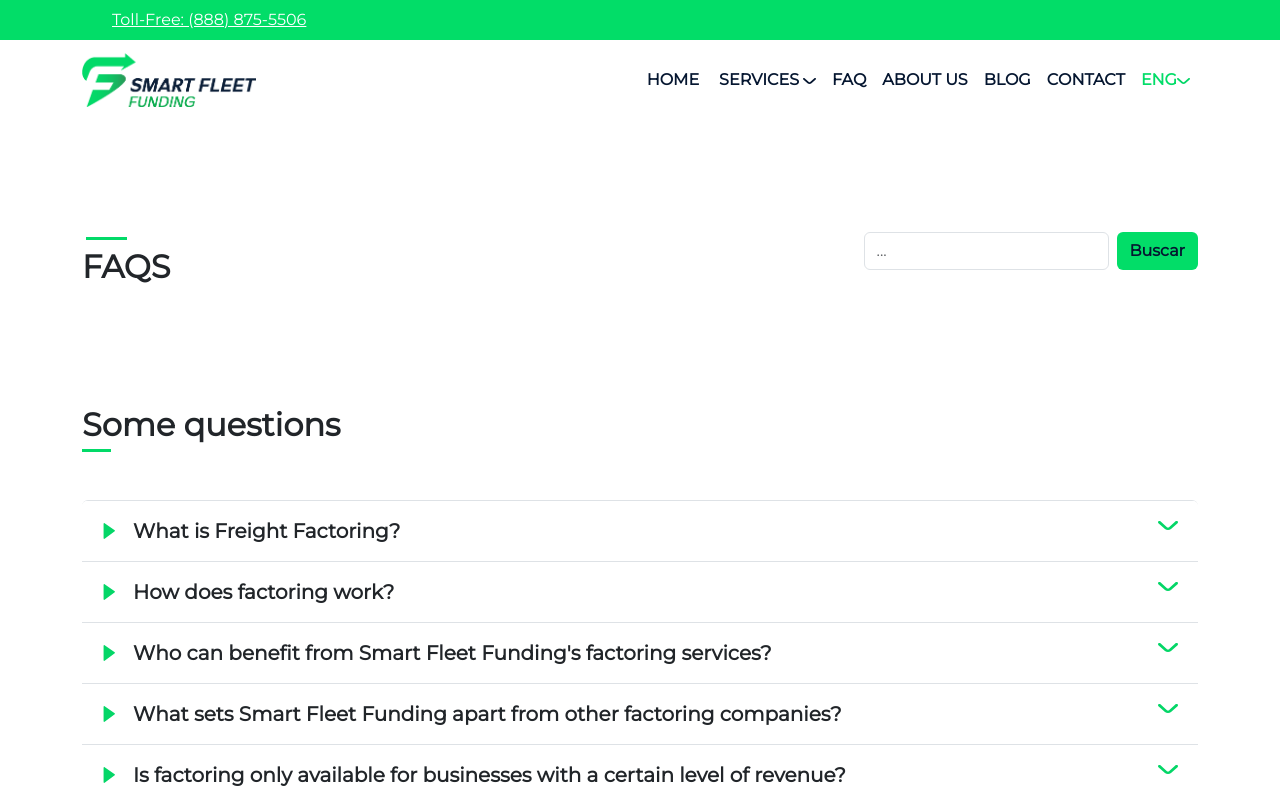
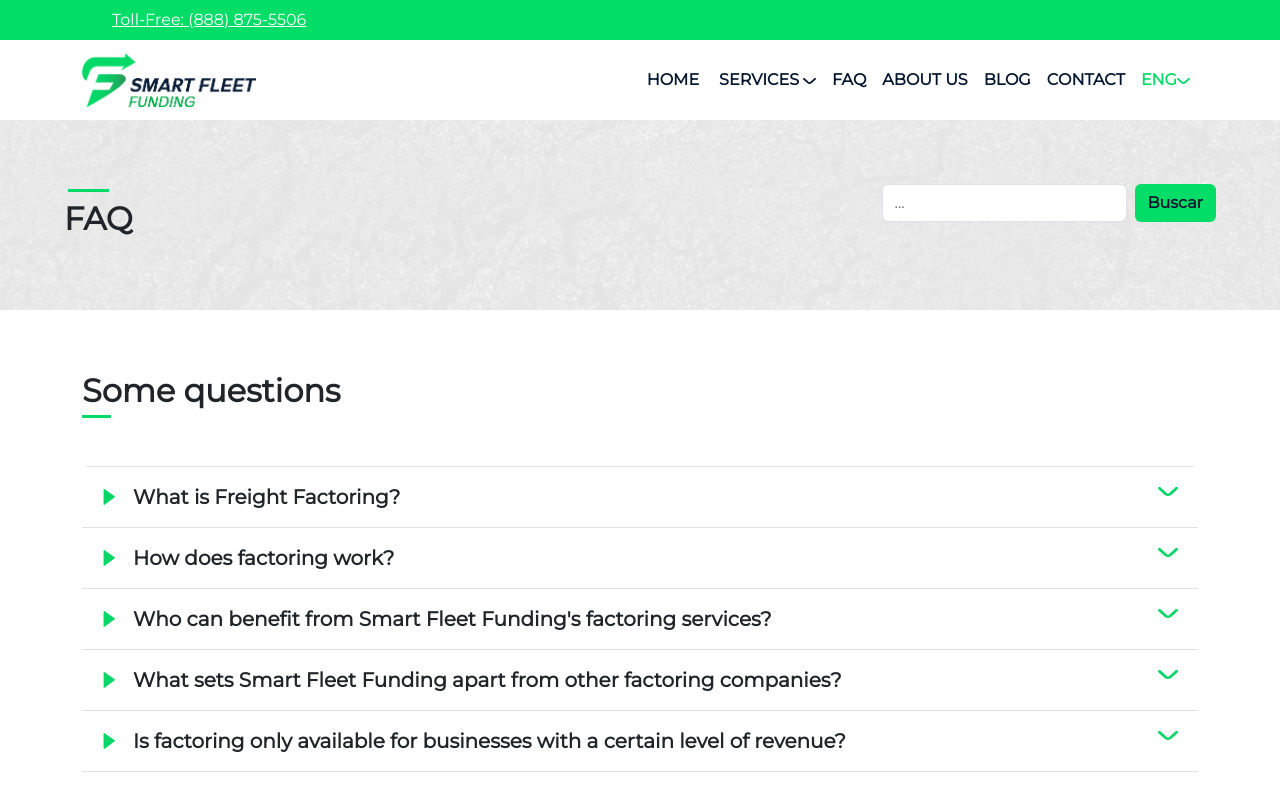
Before and after one commit to Rizwan884/smartfleetfunding-website, a Next.js app: page /faqs in a window 1280 px wide. Shown: the top 790 px of the page. Built offline with nearby package versions, Linux system fonts and the light colour scheme.

Commit message:
Faqs Section

```diff
--- a/src/app/faqs/page.tsx
+++ b/src/app/faqs/page.tsx
@@ -8,7 +8,7 @@ import Footer from "../../components/footer";
 import SectionAccordion from "@/components/section-accordion";
 import Search from "@/components/search";
 
-export default function Instapay() {
+export default function Faqs() {
   const accordionInstaItems = [
     {
       title: "What is Freight Factoring?",
--- a/src/app/freight-broker-program/page.tsx
+++ b/src/app/freight-broker-program/page.tsx
@@ -11,7 +11,7 @@ import Provides from "@/components/provide";
 import HelpYou from "@/components/help-you";
 import SectionForm from "../../components/form";
 
-export default function fullFact() {
+export default function Freight() {
   const title = (
     <p>
       Freight <strong>Broker Program</strong>
--- a/src/app/styles/globals.css
+++ b/src/app/styles/globals.css
@@ -82,6 +82,10 @@ body{
   margin: 5rem !important;
 }
 
+.p-4rem{
+  padding: 4rem !important;
+}
+
 .pt-6{
   padding-top: 6rem !important;
 }
@@ -103,14 +107,18 @@ body{
 .mt-8{
   margin-top: 8rem !important;
 }
+.mt-34{
+  margin-top: -34px;
+}
 .mt-54{
   margin-top: -54px;
 }
-.mt-34{
-  margin-top: -34px;
-}
+
 .mt-94{
   margin-top: -94px;
+}
+.mb-50{
+  margin-bottom: -50px;
 }
 
 /*-------------------------NavBar-------------------------------*/
@@ -120,7 +128,7 @@ body{
 #basic-nav-dropdown{
   min-width: 1rem;
 }
-.nav-link.active, .nav-link:hover, span:hover{
+.nav-link.active, .nav-link:hover, .nav-link:focus, span:hover{
   color: var(--green) !important;
 }
 /*-------------------------Botones (nav, footer, en general)------------------------------*/
@@ -625,3 +633,7 @@ input[type="radio"]:checked ~ label {
 .line-programs{
   border-bottom: 1px solid #B3B3B26E;
 }
+/*-------Search----------*/
+.bg-search{
+  background-image: url("../../../public/images/sff-search.jpg");
+}
--- a/src/components/search.tsx
+++ b/src/components/search.tsx
@@ -3,11 +3,12 @@ import Image from "next/image";
 export default function Search() {
   return (
     <>
-      <div className="d-flex flex-row container mt-7  font-montserrat">
+      <div className="p-4rem mb-50 bg-search ">
+        <div className="d-flex flex-row  font-montserrat">
           <div className="d-flex flex-column">
             <div className="line width-bf fw-600 mb-2 ms-1 align-item-center"></div>
             <h1 className="fw-600 fs-2 text-left  flex  align-items-left gap-3">
-            FAQS
+              FAQ
             </h1>
           </div>
           <div className="d-flex ms-auto h-75">
@@ -17,9 +18,13 @@ export default function Search() {
               placeholder="..."
               aria-label="Search"
             ></input>
-          <button className="btn bg-green text-dark-blue fw-bold" type="submit">
+            <button
+              className="btn bg-green text-dark-blue fw-bold"
+              type="submit"
+            >
               Buscar
             </button>
+          </div>
         </div>
       </div>
     </>
```
Also changed, not shown: src/app/full-fact/page.tsx (+6 -1 lines), public/images/sff-search.jpg (added). Lines whose indentation alone changed are shown as unchanged.
